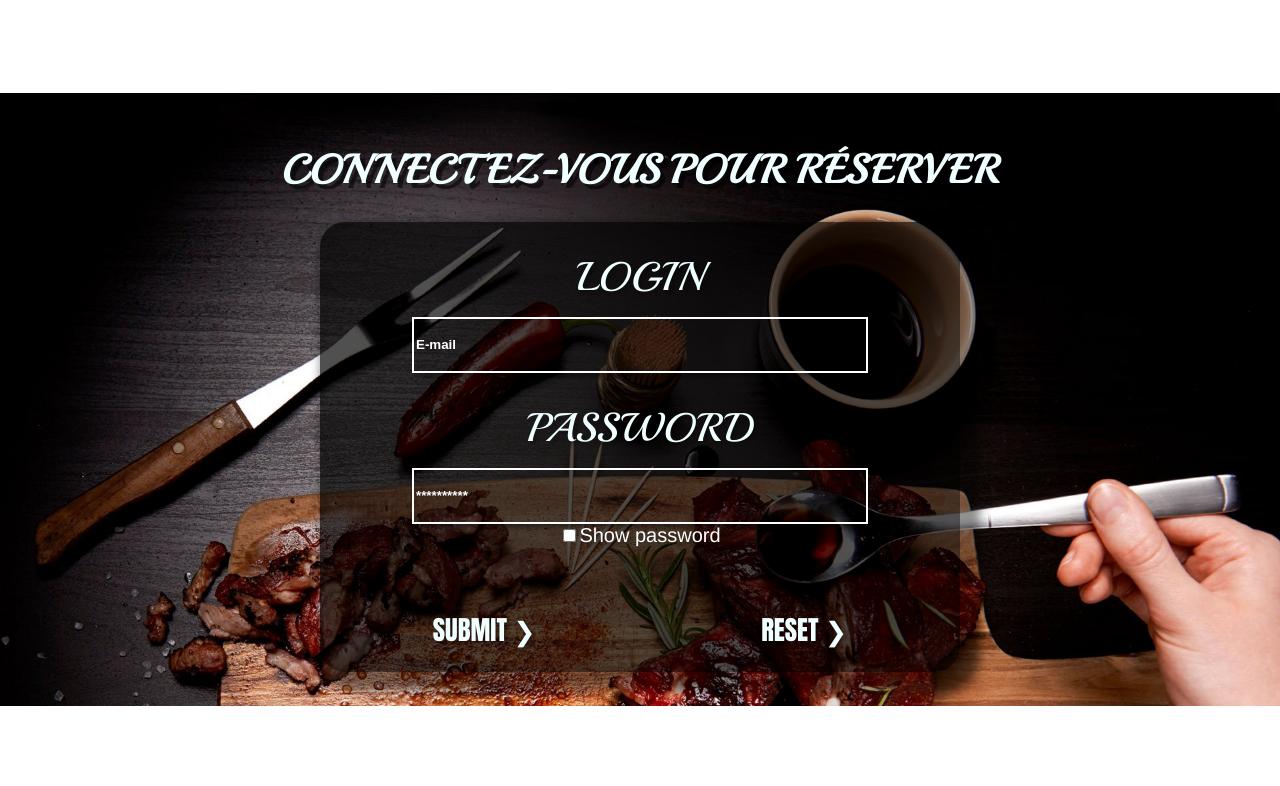
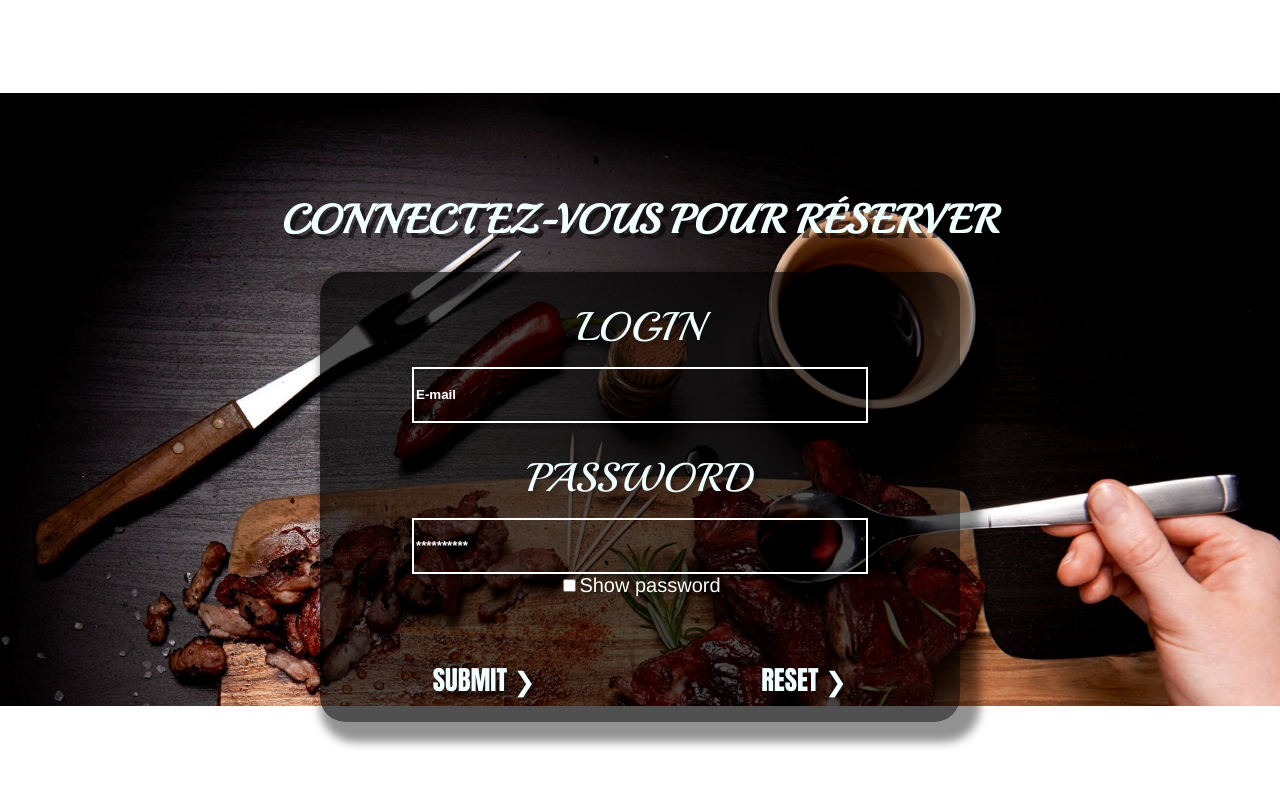
Before and after one commit to Christoooophe/site_restaurant, a plain HTML site: page reserver.html in a window 1280 px wide. Drawn offline with Linux system fonts and the light colour scheme; a web font is replaced by a local one.

Commit message:
Mise a jour nous situer

```diff
--- a/css/style_contact.css
+++ b/css/style_contact.css
@@ -121,7 +121,7 @@ nav li{
 nav a{
     text-decoration: none;
     color: white;
-    padding: 50px;
+    padding: 49px;
 }
 nav a:hover{
     border-bottom: 3px solid white;
@@ -135,4 +135,5 @@ header{
     display: flex;
     flex-direction: column;
     align-items: center;
+    padding-top: 50px;
 }
--- a/css/style_login.css
+++ b/css/style_login.css
@@ -115,7 +115,7 @@ nav li{
 nav a{
     text-decoration: none;
     color: white;
-    padding: 50px;
+    padding: 49px;
 }
 nav a:hover{
     border-bottom: 3px solid white;
@@ -129,4 +129,5 @@ header{
     display: flex;
     flex-direction: column;
     align-items: center;
+    padding-top: 50px;
 }
--- a/reserver.html
+++ b/reserver.html
@@ -12,9 +12,9 @@
         <header>
             <nav>
                 <ol>
-                    <li><a href="index.html" target="_blank">Accueil</a></li>
-                    <li><a href="Notre_histoire.html" target="_blank">Notre histoire</a></li>
-                    <li><a href="contact.html" target="_blank">Nous contacter</a></li>
+                    <li><a href="index.html">Accueil</a></li>
+                    <li><a href="Notre_histoire.html">Notre histoire</a></li>
+                    <li><a href="contact.html">Nous contacter</a></li>
                     <li><a href="reserver.html">Réserver</a></li>
                 </ol>
             </nav>
```
Also changed, not shown: Notre_histoire.html (+3 -3 lines), contact.html (+3 -3 lines), css/style.css (+10 -1 lines), index.html (+5 -5 lines).
